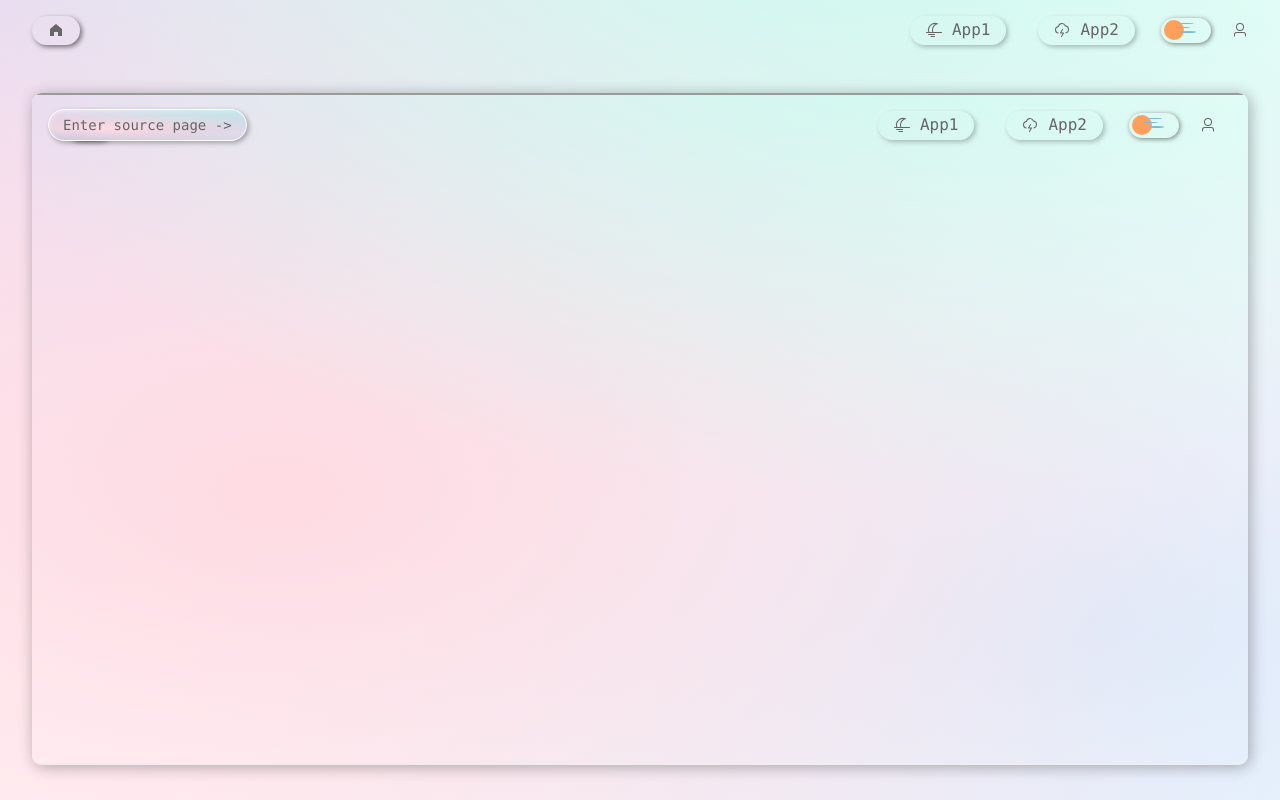
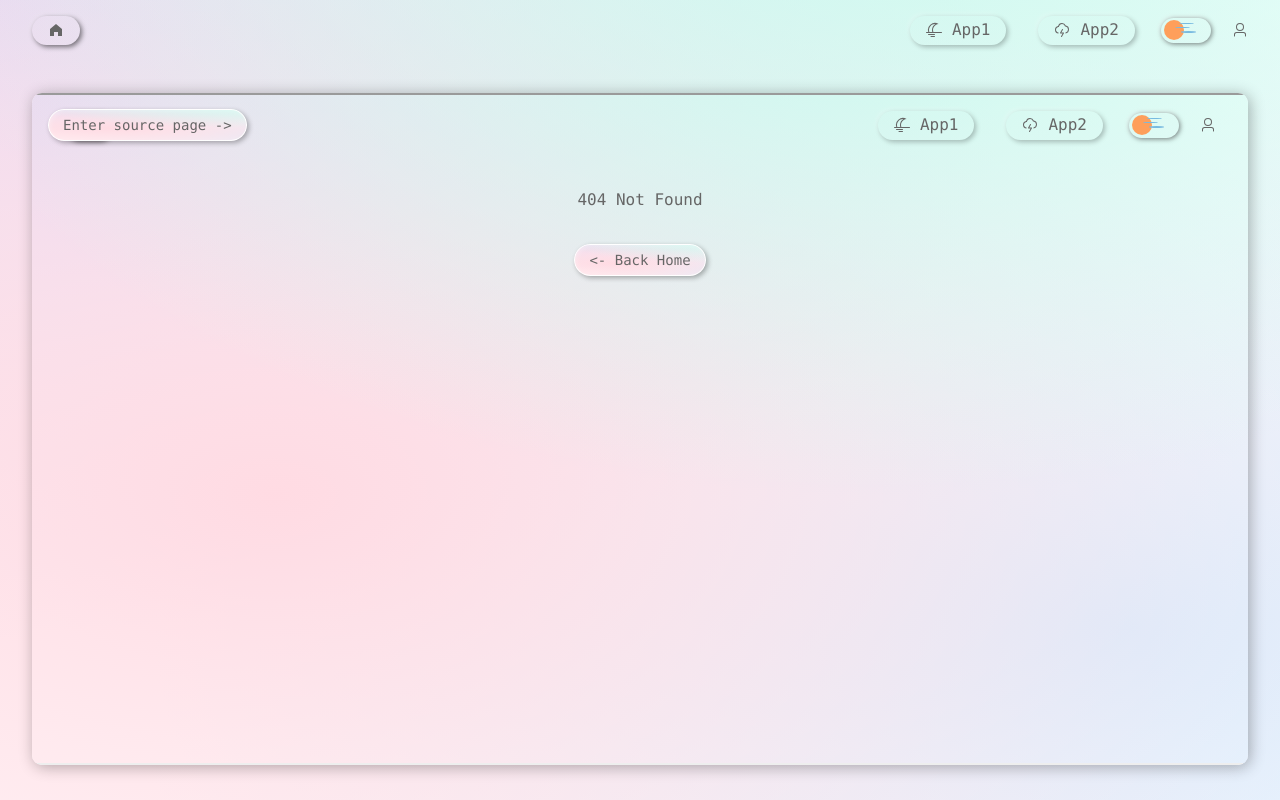
Before and after one commit to SpinaciaKeh/micro-frontend-demo-main-app, a Vue app: page /other in a window 1280 px wide. Built offline with nearby package versions, Linux system fonts and the light colour scheme.

Commit message:
feat: add 404 page

```diff
--- a/src/router/index.ts
+++ b/src/router/index.ts
@@ -43,6 +43,11 @@ const routes = [
         name: 'login',
         meta: {},
         component: () => import('@/views/Login.vue')
+      },
+      {
+        path: '/404',
+        name: '404 Not Found',
+        component: () => import('@/views/NotFound.vue')
       }
     ]
   }
@@ -53,4 +58,12 @@ const router = createRouter({
   routes
 })
 
+router.beforeEach((to, from, next) => {
+  if (!to.matched.length) {
+    next('/404')
+  } else {
+    next()
+  }
+})
+
 export default router
--- a/src/styles/common.scss
+++ b/src/styles/common.scss
@@ -1,16 +1,44 @@
 .page-container {
   font-family: Consolas, serif;
   display: flex;
+  overflow: hidden;
   align-items: center;
   flex-direction: column;
   justify-content: center;
   height: calc(100% - 8rem);
   margin: 2rem;
-  overflow: hidden;
+  user-select: none;
   border-radius: 10px;
   background-color: rgba(255, 255, 255, 0.3);
   box-shadow: 2px 2px 15px rgba(0, 0, 0, 0.3), 1px 1px 6px rgba(255, 255, 255, 0.3) inset;
   backdrop-filter: blur(5px);
   gap: 2rem;
-  user-select: none;
 }
+
+.handle-btn {
+  font-family: Consolas, serif;
+  height: 2rem;
+  transition: all 0.2s ease-out;
+  color: var(--text-color) !important;
+  border: none;
+  border-radius: 1rem !important;
+  background-color: #82afd5;
+  background-position: top left;
+  background-size: 150% 100%;
+  box-shadow:
+    2px 2px 5px rgba(0, 0, 0, 0.3),
+    inset 2px 2px 5px rgba(255, 255, 255, 0.3),
+    inset 0 0 0 1px #ffffff;
+
+  &:hover {
+    transform: scale(1.02);
+    transform-origin: 1rem 1rem;
+    color: var(--highlight-color) !important;
+    border: none;
+    background-position: bottom right;
+    box-shadow:
+      2px 2px 10px rgba(0, 0, 0, 0.5),
+      inset 2px 2px 5px rgba(255, 255, 255, 0.7),
+      inset 0 0 0 1px #ffffff;
+  }
+}
--- /dev/null
+++ b/src/views/NotFound.vue
@@ -0,0 +1,16 @@
+<template>
+  <div class="info">404 Not Found</div>
+  <el-button class="handle-btn fancy-gradient" @click="router.push('/home')"
+    >{{ '<-' }} Back Home</el-button
+  >
+</template>
+
+<script lang="ts" setup>
+import router from '@/router'
+</script>
+
+<style lang="scss" scoped>
+.info {
+  margin: 2rem;
+}
+</style>
--- a/src/views/ProxyIframe.vue
+++ b/src/views/ProxyIframe.vue
@@ -8,7 +8,7 @@
     />
     <el-button
       v-if="!isLoading"
-      class="enter-btn fancy-gradient"
+      class="enter-btn handle-btn fancy-gradient"
       @click="enterSourcePage"
       >Enter source page ->
     </el-button>
@@ -36,33 +36,8 @@ const enterSourcePage = () => {
 
 <style lang="scss" scoped>
 .enter-btn {
-  font-family: Consolas, serif;
   position: absolute;
   top: 1rem;
   left: 1rem;
-  height: 2rem;
-  transition: all 0.2s ease-out;
-  color: var(--text-color);
-  border: none;
-  border-radius: 1rem;
-  background-color: #82afd5;
-  background-position: top left;
-  background-size: 150% 100%;
-  box-shadow:
-    2px 2px 5px rgba(0, 0, 0, 0.3),
-    inset 2px 2px 5px rgba(255, 255, 255, 0.3),
-    inset 0 0 0 1px #ffffff;
-
-  &:hover {
-    transform: scale(1.02);
-    transform-origin: 1rem 1rem;
-    color: var(--highlight-color);
-    border: none;
-    background-position: bottom right;
-    box-shadow:
-      2px 2px 10px rgba(0, 0, 0, 0.5),
-      inset 2px 2px 5px rgba(255, 255, 255, 0.7),
-      inset 0 0 0 1px #ffffff;
-  }
 }
 </style>
```
